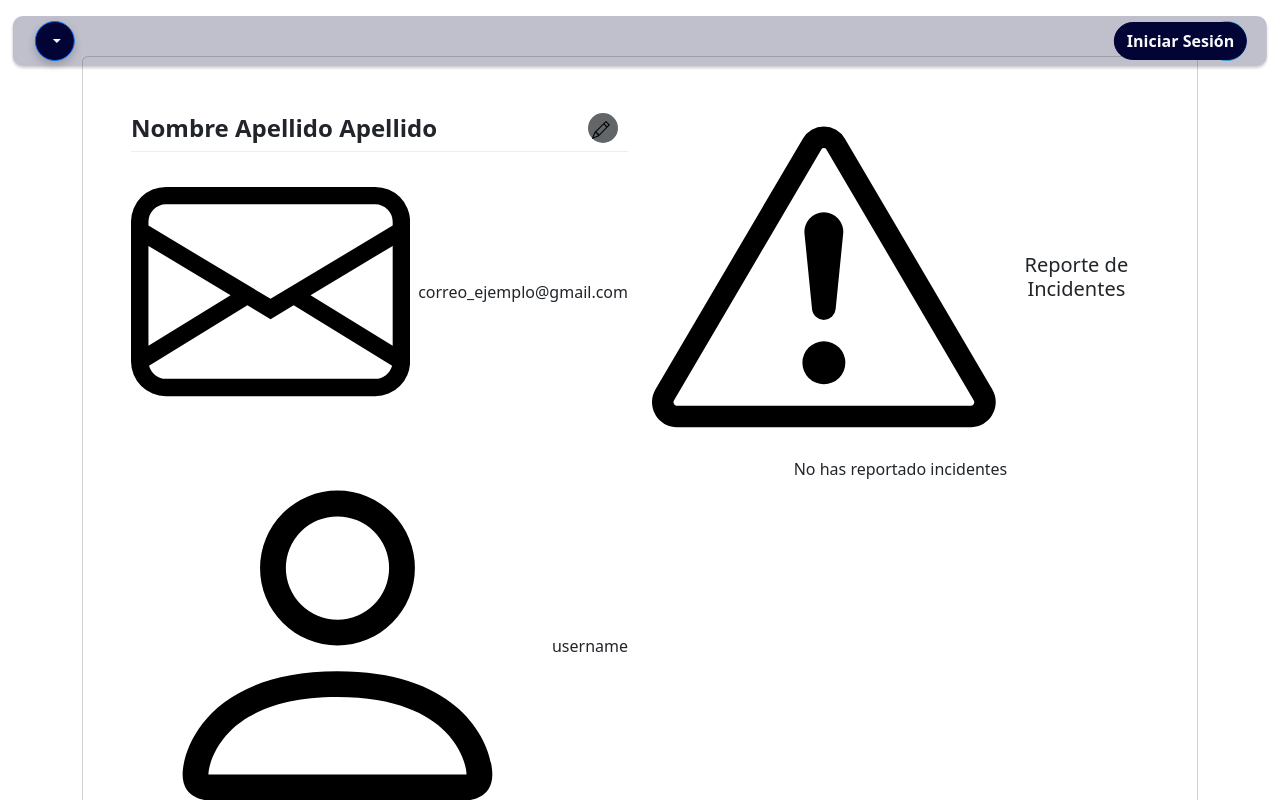
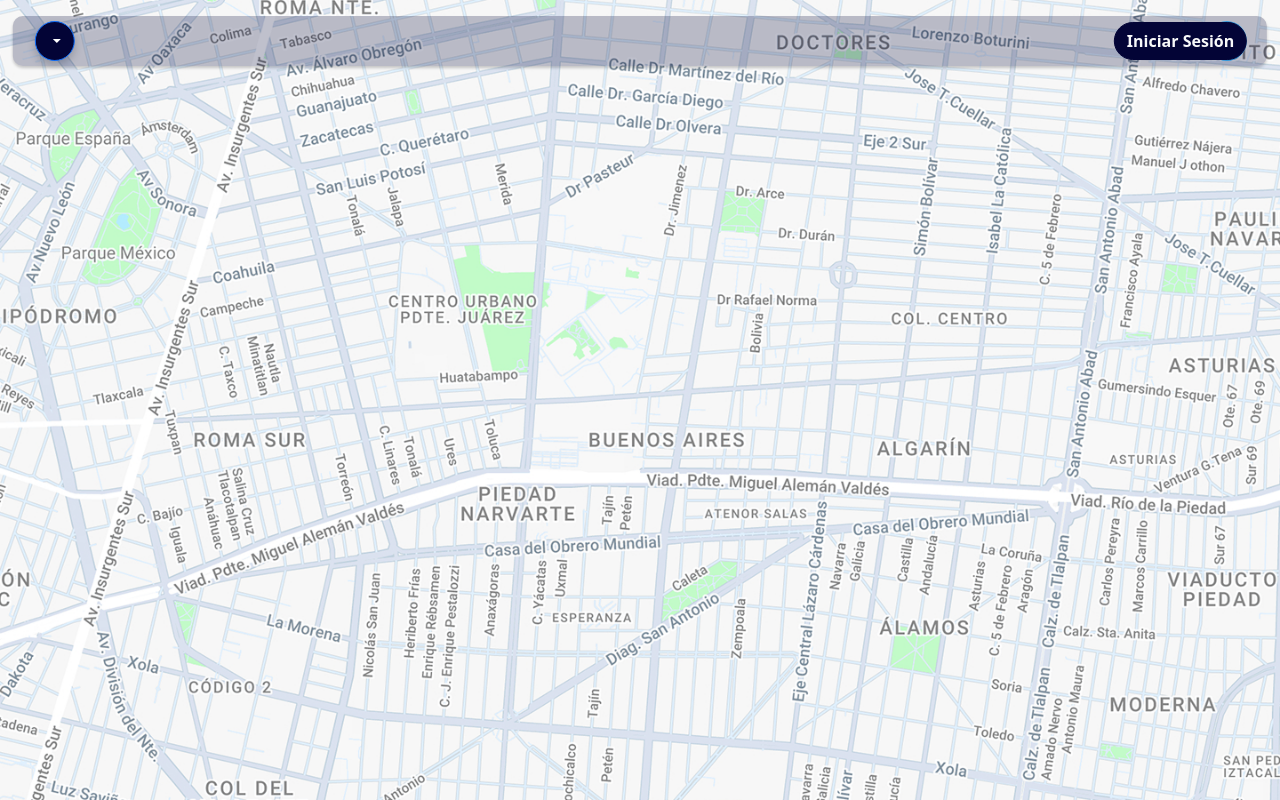
Before and after one commit to ingenieria-software-7009-2025-2/frontendcouncil-frontend, a React (Vite) app: page / in a window 1280 px wide. Shown: the top 800 px of the page. Built offline with nearby package versions, Linux system fonts and the light colour scheme.

Commit message:
conexion de homepage con config de usuario

```diff
--- a/package.json
+++ b/package.json
@@ -21,7 +21,7 @@
     "react-leaflet": "^5.0.0",
     "react-map-gl": "^8.0.1",
     "react-router-dom": "^7.4.0",
-    "sweetalert2": "^11.17.2"
+    "sweetalert2": "^11.6.13"
   },
   "devDependencies": {
     "@eslint/js": "^9.21.0",
--- a/src/App.tsx
+++ b/src/App.tsx
@@ -1,5 +1,6 @@
 import { useState } from 'react';
 import './App.css';
+import { BrowserRouter as Router, Routes, Route } from "react-router-dom";
 import HomePage from './layout/homepage/homepage';
 import NavbarComponent from './components/navbar/navbar';
 import UserProfilePage from './layout/user-profile/user-profile';
@@ -8,16 +9,30 @@ function App() {
   const [count, setCount] = useState(0);
 
   return (
+    //<div className="App h-screen flex flex-col">
+      //<div className="w-full">
+        //{/**
+        //<NavbarComponent />*/}
+        //<NavbarComponent />
+      //</div>
+      //<div className="flex-1 bg-gray-200 p-4 overflow-y-auto">
+        //<HomePage />
+      //</div>
+    //</div>
+
+    <Router>
       <div className="App h-screen flex flex-col">
         <div className="w-full">
-        {/**
-        <NavbarComponent />*/}
           <NavbarComponent />
         </div>
         <div className="flex-1 bg-gray-200 p-4 overflow-y-auto">
-        <UserProfilePage />
+          <Routes>
+            <Route path="/" element={<HomePage />} />
+            <Route path="/profile" element={<UserProfilePage />} />
+          </Routes>
         </div>
       </div>
+    </Router>
   );
 }
 
--- a/src/components/userMenu/userMenu.tsx
+++ b/src/components/userMenu/userMenu.tsx
@@ -1,13 +1,14 @@
 import { useState, useRef } from 'react';
 import { Dropdown } from 'react-bootstrap';
 import { PersonFill, Gear, BoxArrowRight } from 'react-bootstrap-icons';
-
+import { useNavigate } from "react-router-dom";
 import './UserDropdown.css';
 
 
 const UserDropdown = () => {
   const [showDropdown, setShowDropdown] = useState(false);
   const dropdownRef = useRef(null);
+  const navigate = useNavigate(); //hook de navegacion
 
   // Cambiar esto con el auth y la bd
   const userData = {
@@ -36,7 +37,7 @@ const UserDropdown = () => {
             <div className="user-email">{userData.email}</div>
           </div>
           <Dropdown.Divider/>
-          <Dropdown.Item href="#/action-2" className="dropdown-item-with-icon">
+          <Dropdown.Item href="/profile" className="dropdown-item-with-icon">
             <Gear className="dropdown-icon" />
             <span>Configuración de la cuenta</span>
           </Dropdown.Item>
```
Also changed, not shown: 1 other file (tests, documents, lock files or other folders). Lines whose indentation alone changed are shown as unchanged.
